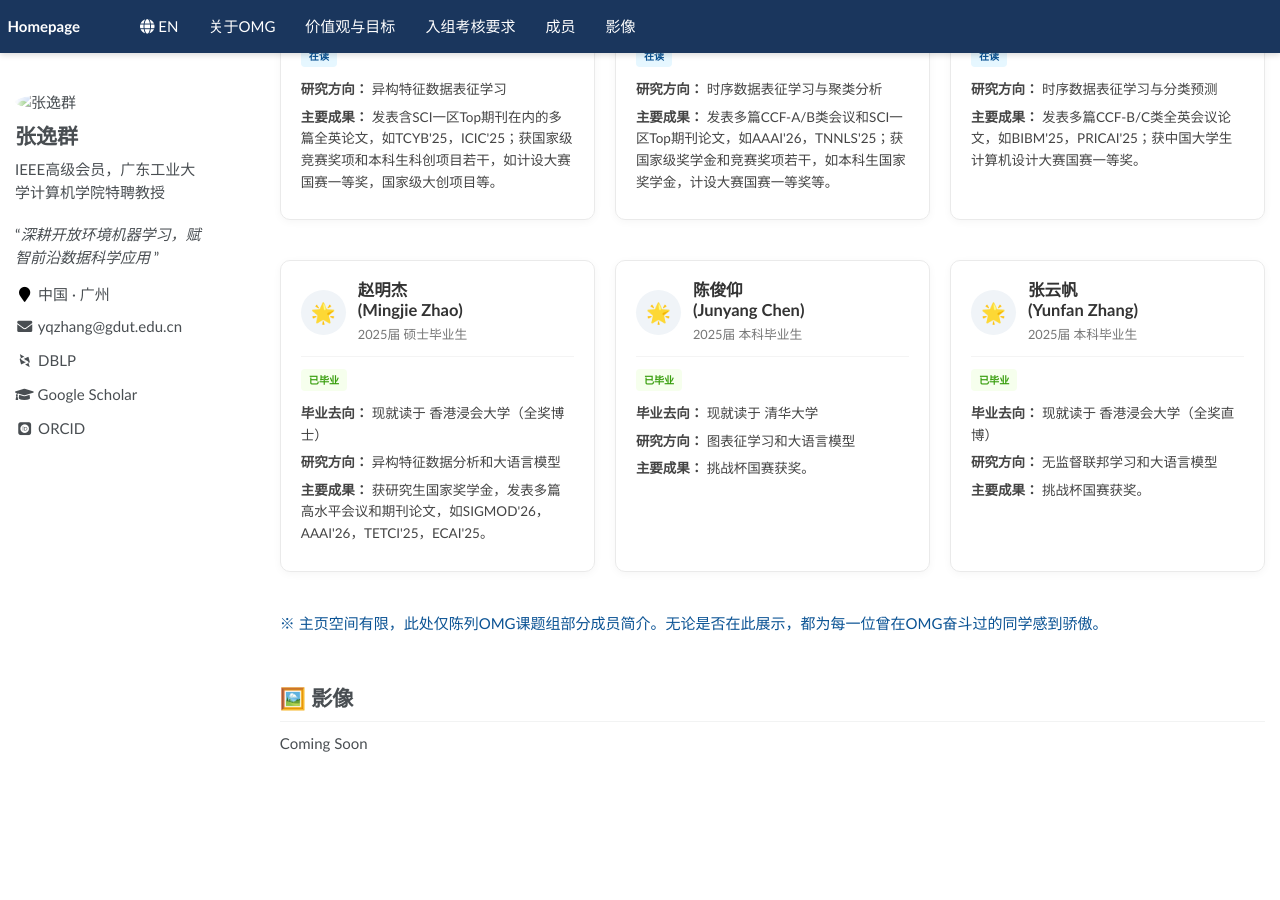
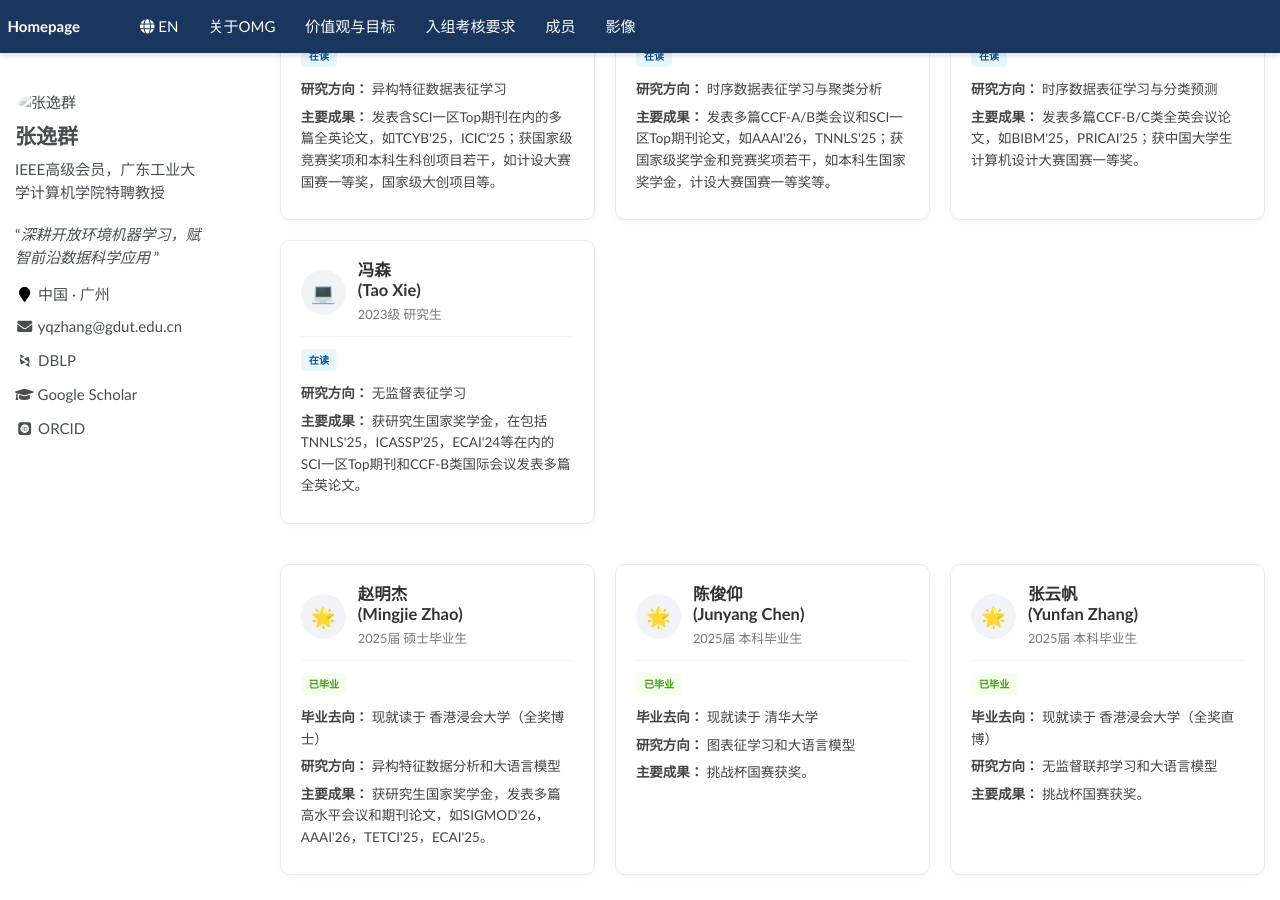
Before and after one commit to yqzhang-Zz/zh-OMG, a Jekyll site: the page built from _pages/about.md, in a window 1280 px wide and 900 px high, scrolled down 2296 px. Built offline with Jekyll 4.4.1, drawn with Linux system fonts in a browser that asks for light colours; some web fonts are replaced.

Commit message:
Update about.md

```diff
--- a/_pages/about.md
+++ b/_pages/about.md
@@ -229,6 +229,21 @@ OMG具体研究方向可参考本人主页所列论文和科研课题。组内**
     </div>
   </div>
 
+  <div class="student-card">
+    <div class="student-header">
+      <div class="student-avatar">💻</div>
+      <div class="student-info">
+        <h4>冯森<br>(Tao Xie)</h4>
+        <p>2023级 研究生</p>
+      </div>
+    </div>
+    <div class="student-body">
+      <span class="tag">在读</span>
+      <p><strong>研究方向：</strong> 无监督表征学习</p>
+      <p><strong>主要成果：</strong> 获研究生国家奖学金，在包括TNNLS'25，ICASSP'25，ECAI'24等在内的SCI一区Top期刊和CCF-B类国际会议发表多篇全英论文。</p>
+    </div>
+  </div>
+
 </div>
 
 
```
